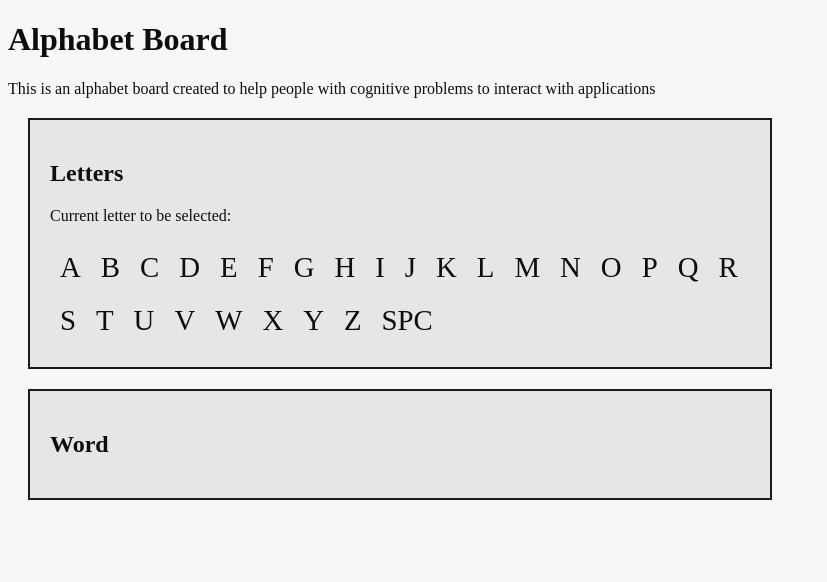
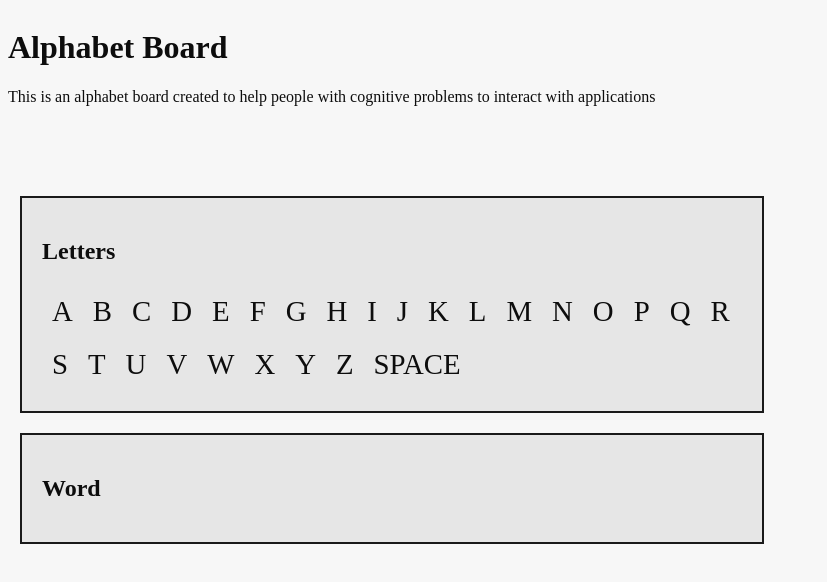
Before and after one commit to danmt/alphabet-board, an Angular app: page / in a window 1280 px wide. Shown: the top 582 px of the page, without its empty margins (0-827 px from the left). Built offline with nearby package versions, Linux system fonts and the light colour scheme.

Commit message:
improved version

```diff
--- a/src/app/app.component.html
+++ b/src/app/app.component.html
@@ -1,4 +1,4 @@
-<header>
+<header (click)="handleClick()">
   <h1>Alphabet Board</h1>
   <p>
     This is an alphabet board created to help people with cognitive problems to
@@ -7,18 +7,21 @@
 </header>
 
 <main (click)="handleClick()">
-  <section appCharacterSelector [selected]="index$ | async">
+  <section>
     <h2>Letters</h2>
-    <p>Current letter to be selected: {{ letter$ | async }}</p>
-    <article *ngFor="let letter of letters">
+    <p *ngIf="letter$ | async as letter"aria-live="assertive">
+      {{ letter === ' ' ? 'SPACE' : letter }} is currently selected.
+    </p>
+    <article
+      *ngFor="let letter of letters; let i = index"
+      [ngClass]="{active: (index$ | async) === i}">
       {{ letter | char }}
     </article>
-    <article>SPC</article>
-    <div class="character-selector"></div>
+    <article [ngClass]="{active: (letter$ | async) === ' '}">SPACE</article>
   </section>
 
   <section>
     <h2>Word</h2>
-    <p>{{ word$ | async }}</p>
+    <p aria-live="assertive">{{ word$ | async }}</p>
   </section>
 </main>
--- a/src/app/app.component.scss
+++ b/src/app/app.component.scss
@@ -1,3 +1,16 @@
+header {
+  width: 100%;
+  height: 20vh;
+  padding: 0.5rem;
+  margin: 0;
+}
+
+main {
+  width: 100%;
+  min-height: 80vh;
+  margin: 0;
+}
+
 section {
   width: 700px;
   padding: 20px;
--- a/src/app/app.component.ts
+++ b/src/app/app.component.ts
@@ -12,7 +12,7 @@ export class AppComponent {
   letters = Array.from(Array(26), (_, index) => 65 + index);
   index$ = this.select.pipe(
     switchMap(() =>
-      timer(0, 1000).pipe(map(tick => tick % (this.letters.length + 1)))
+      timer(0, 2000).pipe(map(tick => tick % (this.letters.length + 1)))
     )
   );
 
--- a/src/shared/directives/character-selector.directive.ts
+++ /dev/null
@@ -1,32 +0,0 @@
-import { Directive, ElementRef, Input, OnInit } from '@angular/core';
-import { isNumber } from 'util';
-
-@Directive({
-  selector: '[appCharacterSelector]'
-})
-export class CharacterSelectorDirective implements OnInit {
-  selectedId: number;
-
-  @Input() set selected(value: number) {
-    if (isNumber(this.selectedId)) {
-      this.getArticle(this.selectedId).classList.remove('active');
-    }
-
-    if (isNumber(value)) {
-      this.selectedId = value;
-      this.getArticle(this.selectedId).classList.add('active');
-    }
-  }
-
-  articles: HTMLCollection;
-
-  constructor(private el: ElementRef) {}
-
-  ngOnInit() {
-    this.articles = this.el.nativeElement.getElementsByTagName('article');
-  }
-
-  private getArticle(index: number) {
-    return this.articles.item(index);
-  }
-}
--- a/src/shared/shared.module.ts
+++ b/src/shared/shared.module.ts
@@ -1,11 +1,10 @@
 import { NgModule } from '@angular/core';
 import { CharPipe } from './pipes/char.pipe';
 import { CommonModule } from '@angular/common';
-import { CharacterSelectorDirective } from './directives/character-selector.directive';
 
 @NgModule({
   imports: [CommonModule],
-  declarations: [CharPipe, CharacterSelectorDirective],
-  exports: [CharPipe, CharacterSelectorDirective]
+  declarations: [CharPipe],
+  exports: [CharPipe]
 })
 export class SharedModule {}
--- a/src/styles.scss
+++ b/src/styles.scss
@@ -2,4 +2,5 @@
 body {
   background: darken(white, 3);
   color: lighten(black, 5);
+  margin: 0;
 }
```
